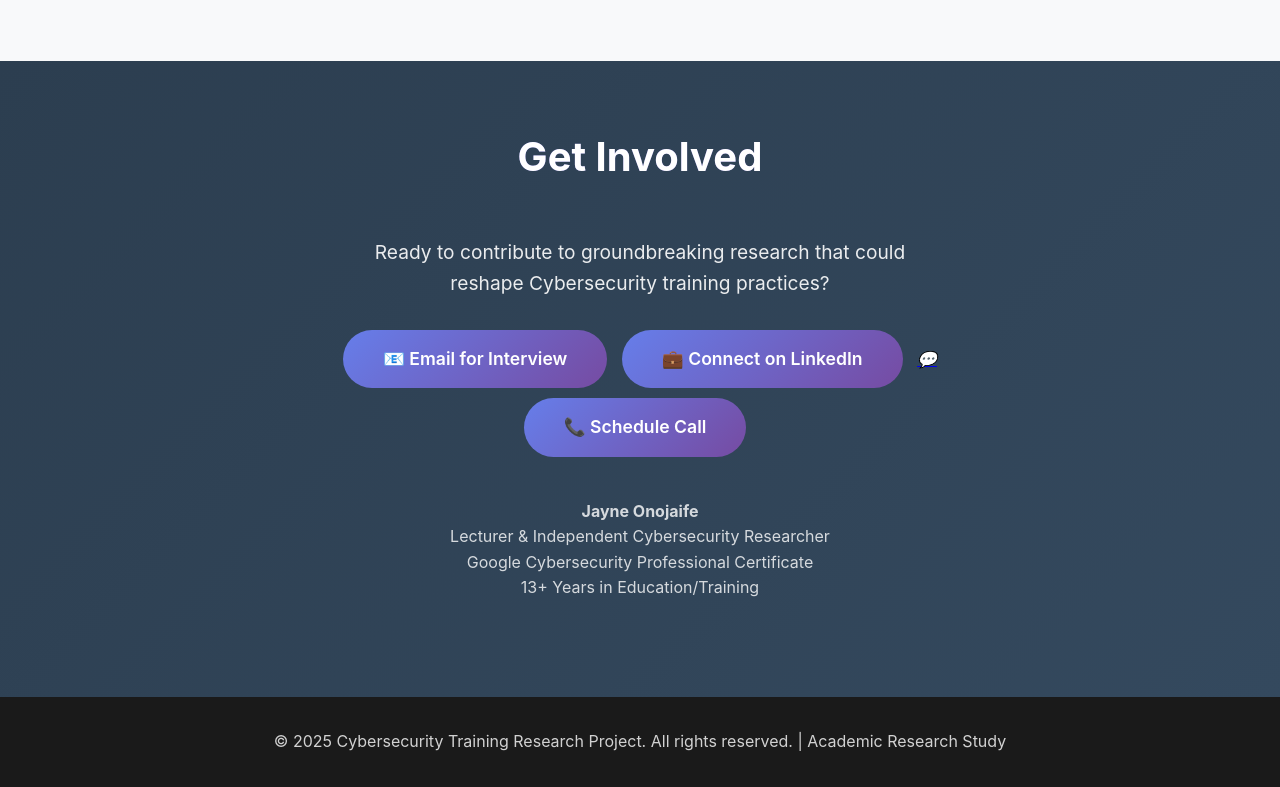
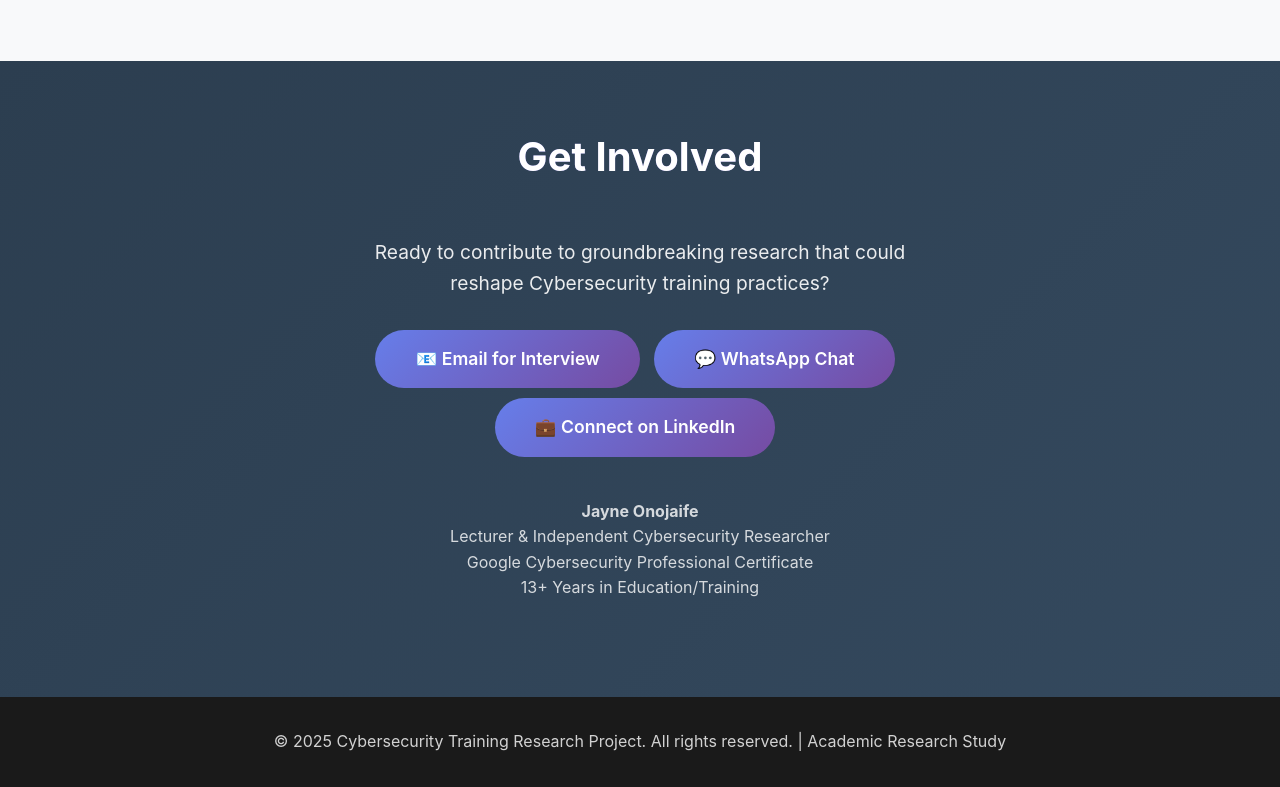
Before and after one commit to JayneOnojaife/research-site, a plain HTML site: page index.html in a window 1280 px wide. Shown: the part 3437-4224 px from the top of the page. Drawn offline with Linux system fonts and the light colour scheme.

Commit message:
Update index.html

```diff
--- a/index.html
+++ b/index.html
@@ -553,12 +553,8 @@
             <div class="contact-info">
                 <p>Ready to contribute to groundbreaking research that could reshape Cybersecurity training practices?</p>
                 <a href="mailto:research@yourname.com" class="contact-button">📧 Email for Interview</a>
-                <a href="www.linkedin.com/in/jayneonojaife
-
-" class="contact-button">💼 Connect on LinkedIn</a>
-                <a href="https://wa.me/2348123456789" class="whatsapp-float" target="_blank">
-  <i>💬</i>
-</a> <a href="tel:+2348032987424" class="contact-button">📞 Schedule Call</a>
+<a href="https://wa.me/1234567890" class="contact-button">💬 WhatsApp Chat</a>
+<a href="https://linkedin.com/in/yourprofile" class="contact-button">💼 Connect on LinkedIn</a>
 
                 <p style="margin-top: 2rem; font-size: 1rem; opacity: 0.8;">
                     <strong> Jayne Onojaife </strong><br>
```
